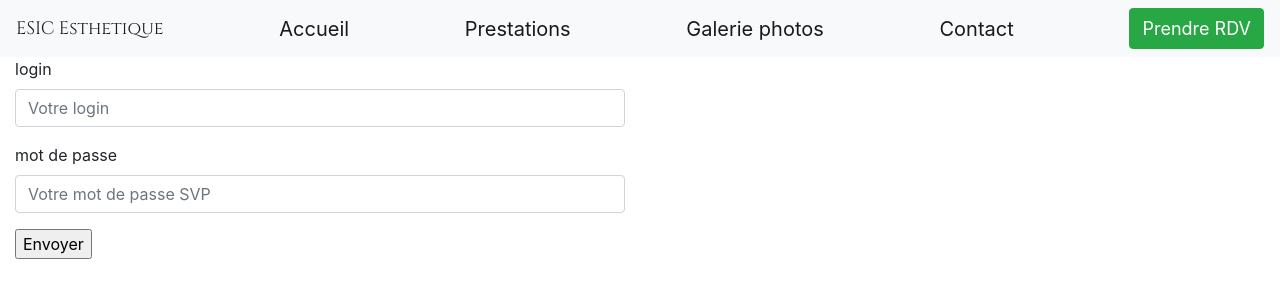
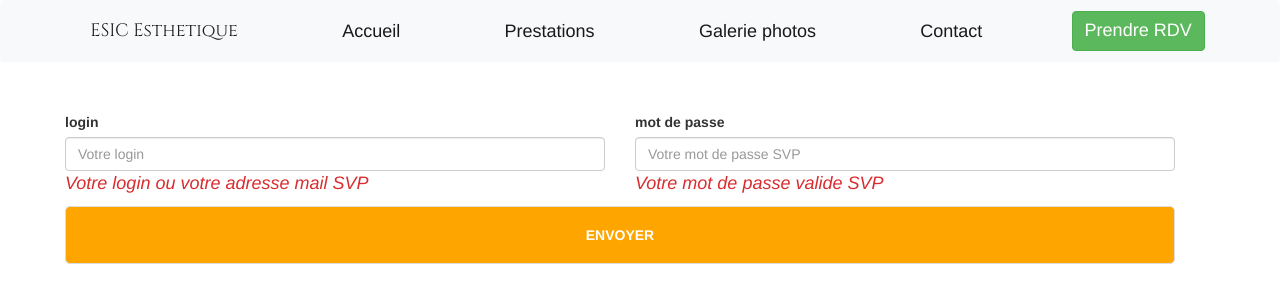
Before and after one commit to Yacine91/salonEsthetique, an Angular app: page /rendez-vous in a window 1280 px wide. Shown: the top 302 px of the page. Built offline with nearby package versions, Linux system fonts and the light colour scheme.

Commit message:
form connect

```diff
--- a/src/app/app.component.html
+++ b/src/app/app.component.html
@@ -8,7 +8,7 @@
   <a class="navbar-brand" routerLink='pictures'>Galerie photos</a>
   <a class="navbar-brand" routerLink='rendez-vous'>Contact</a>
   <form class="form-inline">
-    <button class="btn btn-success my-2 my-sm-0" type="submit" routLink='rendez-vous'> Prendre RDV </button>
+    <button class="btn btn-success my-2 my-sm-0" type="submit" > Prendre RDV </button>
   </form>
 </nav>
 
--- a/src/app/rendez-vous/rendez-vous.component.css
+++ b/src/app/rendez-vous/rendez-vous.component.css
@@ -0,0 +1,30 @@
+
+.container
+{
+    margin: 50px 50px 50px 50px;
+}
+
+.comments
+{
+    font-style: italic;
+    font-size: 18px;
+    color: #d82c2e;
+    height: 25px
+}
+.button1
+{
+    border: 1px solid #ddd;
+    background: #ffa500;
+    color: #fff;
+    width: 100%;
+    font-weight: bold;
+    text-transform: uppercase;
+    padding: 18px;
+    border-radius: 5px;
+    transition: all 0.3s ease-in 0s;
+}
+.button1:hover
+{
+    background: yellowgreen;
+    border-color: blue;
+}
--- a/src/app/rendez-vous/rendez-vous.component.html
+++ b/src/app/rendez-vous/rendez-vous.component.html
@@ -1,15 +1,17 @@
-<div layout-align="center">
+<div class="container">
+ <div class="row">
     <div class="col-md-6">
        <label for="">login</label>
         <input id="login" type="login" name="login" class="form-control" placeholder="Votre login">
-        <p class="comments"></p>
+        <p class="comments">Votre login ou votre adresse mail SVP</p>
     </div>
     <div class="col-md-6">
       <label for="">mot de passe</label>
       <input id="mdp" type="mdp" name="mdp" class="form-control" placeholder="Votre mot de passe SVP">
-    <p class="comments"></p>
+       <p class="comments"> Votre mot de passe valide SVP    </p>
     </div>
   <div class="col-md-12">
-  <input type="submit" class="button1" value="Envoyer">
+     <input type="submit" class="button1" value="Envoyer">
+  </div>
 </div>
 </div>
--- a/src/index.html
+++ b/src/index.html
@@ -11,6 +11,9 @@
   <link href="https://fonts.googleapis.com/css?family=Cinzel" rel="stylesheet">
 
   <link rel="stylesheet" href="https://stackpath.bootstrapcdn.com/bootstrap/4.2.1/css/bootstrap.min.css">
+  <script src="https://ajax.googleapis.com/ajax/libs/jquery/1.11.3/jquery.min.js"></script>
+  <link rel="stylesheet" href="https://maxcdn.bootstrapcdn.com/bootstrap/3.3.6/css/bootstrap.min.css">
+  <script src="https://maxcdn.bootstrapcdn.com/bootstrap/3.3.6/js/bootstrap.min.js"></script>
 </head>
 <body>
   <app-root></app-root>
```
